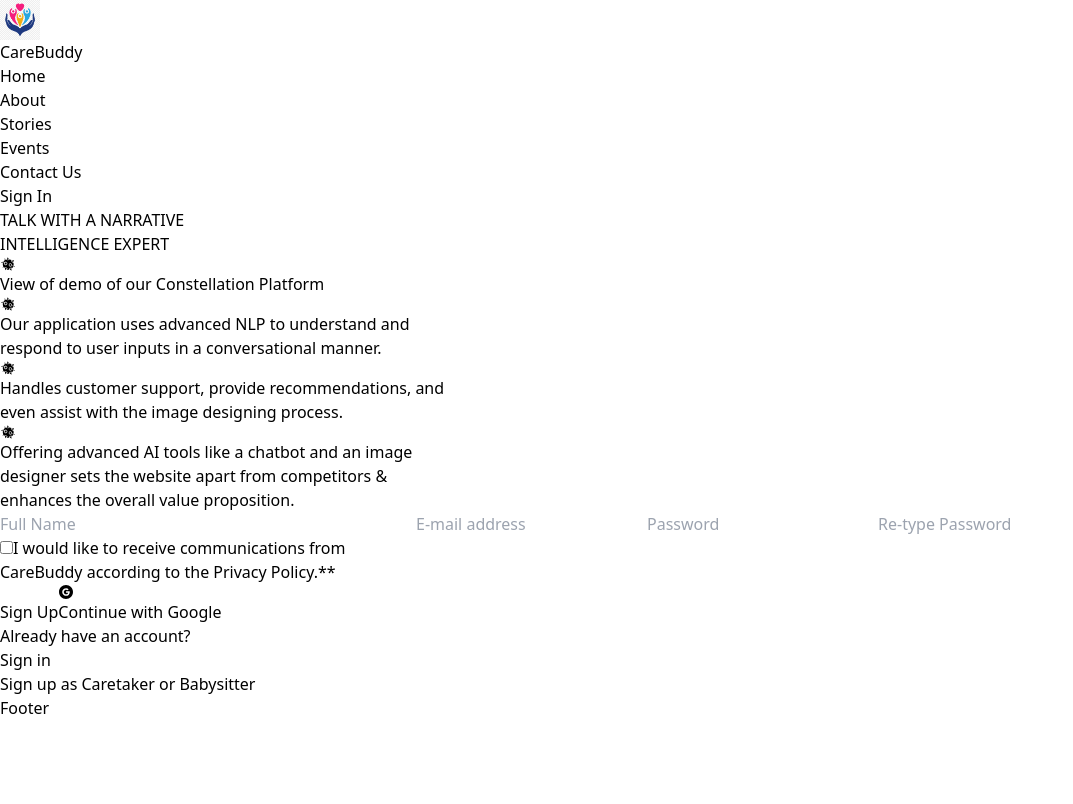
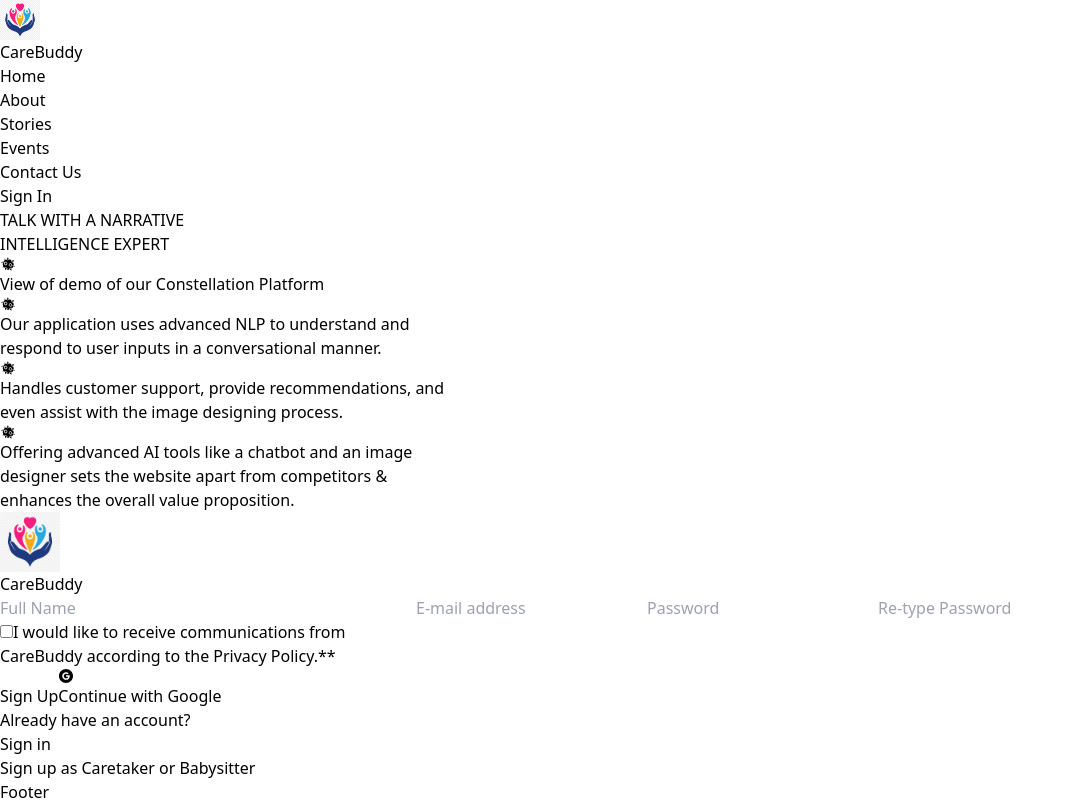
Before and after one commit to akansha598/CareBuddy, a React (Vite) app in the folder frontend/: page /sign-up in a window 1280 px wide. Shown: the whole page, without its empty margins (0-1073 px from the left). Built offline with nearby package versions, Linux system fonts and the light colour scheme.

Commit message:
improved ui of frontend

```diff
--- a/frontend/src/pages/SignIn.jsx
+++ b/frontend/src/pages/SignIn.jsx
@@ -5,6 +5,8 @@
 import { toast } from 'react-toastify';
 import {useSelector, useDispatch} from 'react-redux';
 import { signInStart,signInSuccess,signInFailure } from '../redux/user/userSlice.js';
+
+import family from '../assets/family.png';
 
 export default function SignIn() {
   const [formData,setFormData]=useState({});
@@ -63,6 +65,10 @@
       </div>
       <div>
         <form onSubmit={handleSubmit} className='flex flex-col gap-4 m-20 p-10 outline outline-[#6531e0] rounded-xl'>
+          <div className='flex items-center justify-center gap-2 pb-2'>
+            <img src={family} height={60} width={60} alt="logo" />
+            <span className='text-[#6531e0] text-3xl font-extrabold'>CareBuddy</span>
+          </div>
           <input size={40} type="email" placeholder='E-mail address' className='border border-slate-600 p-3 rounded-lg' id='email' onChange={handleChange} />
           <input size={40} type="password" placeholder='Password' className=' border border-slate-600 p-3 rounded-lg' id='password' onChange={handleChange} />
           <button type='submit' className='bg-[#6531e0] text-white text-lg outline rounded-full p-2 px-5 hover:text-white hover:bg-[#6531e0]'>Sign In</button>
--- a/frontend/src/pages/SignUp.jsx
+++ b/frontend/src/pages/SignUp.jsx
@@ -3,6 +3,8 @@
 import {Link,useNavigate} from 'react-router-dom';
 import OAuth from '../components/OAuth';
 import { toast } from 'react-toastify';
+
+import family from '../assets/family.png';
 
 export default function SignUp() {
   const [formData,setFormData]=useState({});
@@ -58,6 +60,10 @@
       </div>
       <div>
         <form onSubmit={handleSubmit} className='flex flex-col gap-4 mx-10 p-10 outline outline-[#6531e0] rounded-xl'>
+          <div className='flex items-center justify-center gap-2 pb-2'>
+            <img src={family} height={60} width={60} alt="logo" />
+            <span className='text-[#6531e0] text-3xl font-extrabold'>CareBuddy</span>
+          </div>
           <input type="text" size={40} placeholder='Full Name' className='border border-slate-600 p-3 rounded-lg' id='name' onChange={handleChange} />
           <input type="email" placeholder='E-mail address' className='border border-slate-600 p-3 rounded-lg' id='email' onChange={handleChange} />
           <input type="password" placeholder='Password' className=' border border-slate-600 p-3 rounded-lg' id='password' onChange={handleChange} />
```
